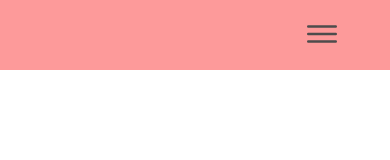
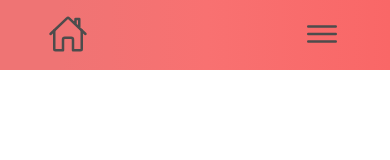
Before and after one commit to khelsai01/simplotel_frontend, a plain HTML site: page index.html in a window 390 px wide. Shown: the top 160 px of the page. Drawn offline with nearby package versions, Linux system fonts and the light colour scheme.

Commit message:
navbar background change

```diff
--- a/css/style.css
+++ b/css/style.css
@@ -1,3 +1,5 @@
+@import url("https://fonts.googleapis.com/css2?family=Montserrat:ital,wght@0,100..900;1,100..900&display=swap");
+
 * {
   padding: 0;
   margin: 0;
@@ -6,7 +8,6 @@
 
 html {
   font-size: 62.5%;
-
 }
 
 body {
@@ -22,7 +23,13 @@ Navbar css Codes
   display: flex;
   justify-content: space-evenly;
   align-items: center;
-  background-color: rgb(253, 154, 154);
+  background: rgb(199, 96, 96);
+  background: linear-gradient(
+    90deg,
+    rgb(239, 116, 116) 15%,
+    rgb(248, 113, 113) 53%,
+    rgb(249, 103, 103) 100%
+  );
 }
 
 .navbar-list {
@@ -48,6 +55,16 @@ Navbar css Codes
   scale: 1.05;
 }
 
+.logo {
+  display: none;
+  background: transparent;
+  cursor: pointer;
+}
+.logo-icon {
+  width: 4rem;
+  height: 4rem;
+  color: rgb(77, 76, 76);
+}
 .mobile-navbar-btn {
   display: none;
   background: transparent;
@@ -70,23 +87,29 @@ Responsive Codes
 /* 980px */
 
 @media (max-width: 62rem) {
+  .logo {
+    display: block;
+  }
   .mobile-navbar-btn {
     display: block;
     z-index: 999;
-
   }
 
   .header {
     position: relative;
-    justify-content: end;
+    justify-content: space-between;
     align-items: center;
-
   }
 
   .navbar {
     width: 100%;
     height: 60vh;
-    background-color: rgb(255, 210, 210);
+    background: rgb(254, 200, 200);
+    background: linear-gradient(
+      135deg,
+      hsl(0, 100%, 92%) 50%,
+      rgb(165, 56, 56) 100%
+    );
     position: absolute;
     top: 0;
     left: 0;
--- a/index.html
+++ b/index.html
@@ -9,6 +9,9 @@
   </head>
   <body>
     <header class="header">
+        <div class="logo">
+            <ion-icon class="logo-icon" name="home-outline"></ion-icon>
+        </div>
       <nav class="navbar">
         <ul class="navbar-list">
           <li><a href="#" class="navbar-link">Home</a></li>
```
